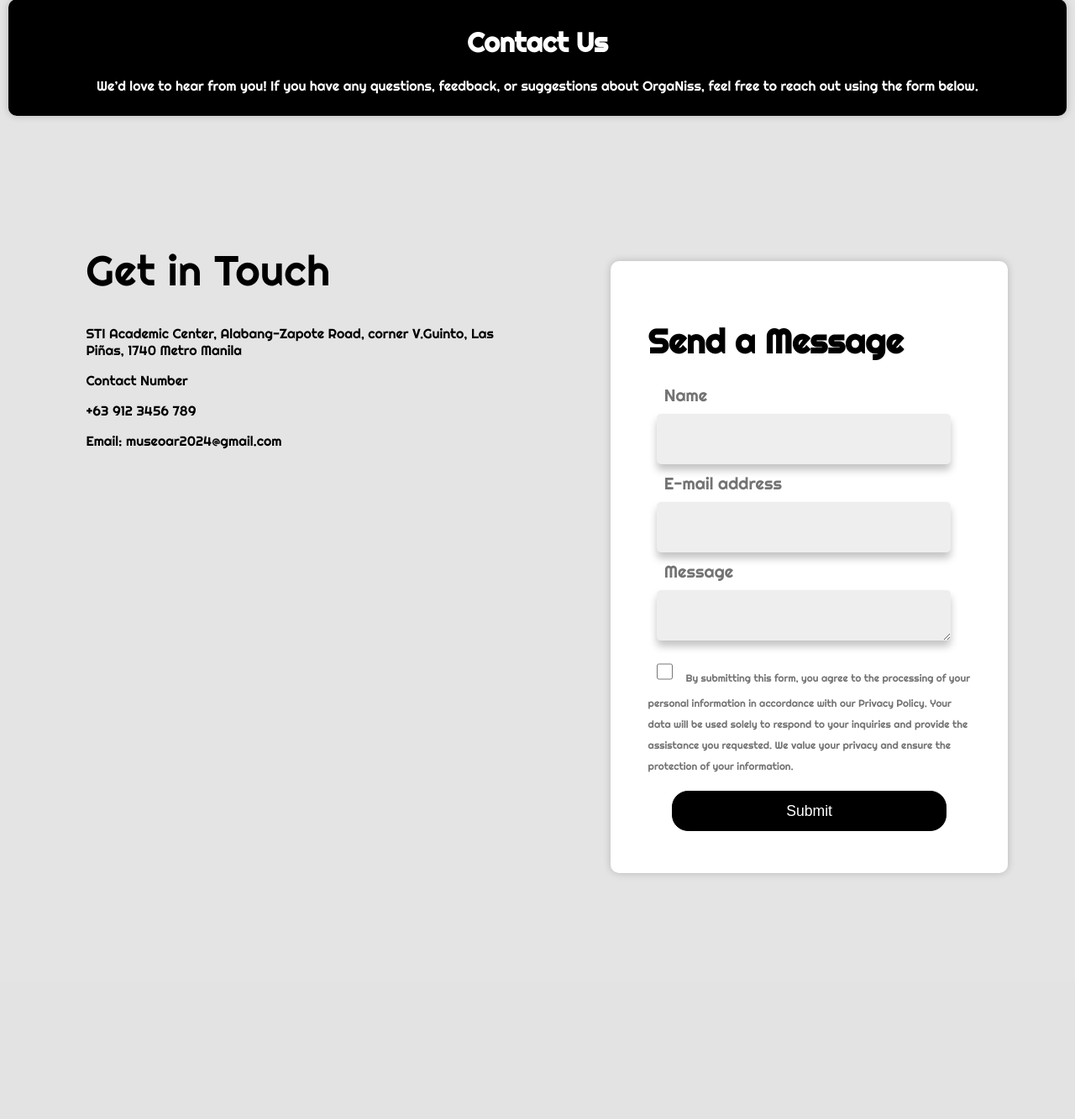
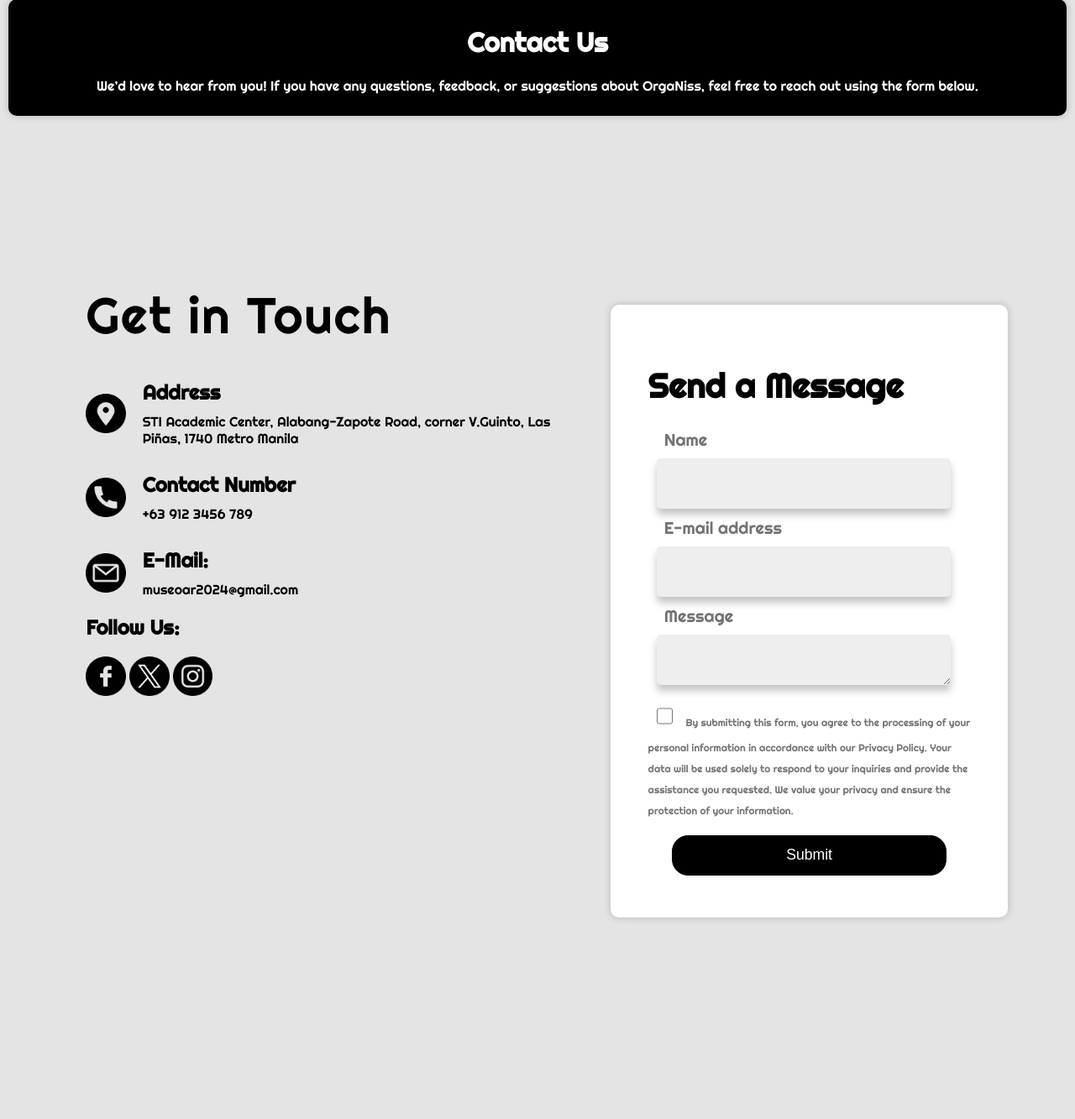
Before and after one commit to VengeTH/TMS-by-MuseoAR, a PHP site: page /Task/contactUs.php in a window 1280 px wide; the page is wider, and only the part inside the window is pictured. Shown: the part 107-1440 px from the top of that part at 84% size. Before the commit the page ends 1150 px from the top of that part, so only its background shows below. Run offline with PHP 8.4, Linux system fonts and the light colour scheme; some web fonts are replaced.

Commit message:
updated contactus layouts and added some images

```diff
--- a/contactUs.php
+++ b/contactUs.php
@@ -15,14 +15,37 @@
     </div>
     <div class="getInTouch">
         <h1>Get in Touch</h1>
-        <p>STI Academic Center, Alabang-Zapote Road, corner V.Guinto, Las Piñas, 1740 Metro Manila</p>
-        <p>Contact Number</p>
-        <p>+63 912 3456 789</p>
-        <p>Email:
+        <div class="containerAddress">
+            <img src="/img/location.png" alt="Location Marker">
+            <h2>Address</h2>
+            <p>STI Academic Center, Alabang-Zapote Road, corner V.Guinto, Las Piñas, 1740 Metro Manila</p>
+        </div>
+        <div class="containerContact">
+            <img src="/img/telephone.png" alt="Phone Icon">
+            <h2>Contact Number</h2>
+            <p>+63 912 3456 789</p>
+        </div>
+        <div class="containerEmail">
+            <img src="/img/email.png" alt="Email Icon">
+            <h2>E-Mail:</h2>
             <a href="mailto:museoar2024@gmail.com">
-                museoar2024@gmail.com
+                <p>museoar2024@gmail.com</p>
             </a>
-        </p>
+        </div>
+        <div class="containerFollowUs">
+            <h2>Follow Us:</h2>
+            <div class="socialMedia">
+                <a href="https://www.facebook.com/STIMuseoAR" target="_blank">
+                    <img src="/img/facebook.png" alt="Facebook Icon">
+                </a>
+                <a href="https://twitter.com/STIMuseoAR" target="_blank">
+                    <img src="/img/twitter.png" alt="Twitter Icon">
+                </a>
+                <a href="https://www.instagram.com/stimuseoar/" target="_blank">
+                    <img src="/img/instagram.png" alt="Instagram Icon">
+                </a>
+            </div>
+        </div>
     </div>
     <div class="contactForm">
         <form action="" method="post">
--- a/css/contactUs.css
+++ b/css/contactUs.css
@@ -14,15 +14,15 @@ body{
 }
 .getInTouch{
     position: relative;
-    top: 15vh;
+    top: 20vh;
     left: 8vw;
 }
 .getInTouch h1{
-    font-size: 50px;
+    font-size: 60px;
     font-optical-sizing: auto;
     color: black;
-    font-weight: 200;
-    letter-spacing: 0.01em;
+    font-weight: 300;
+    letter-spacing: 0.03em;
 }
 .getInTouch p:first-of-type{
     width: 40vw;
@@ -31,11 +31,103 @@ body{
     color: black;
     text-decoration: none;
 }
+.containerAddress{
+    display: grid;
+    grid-template-columns: auto 1fr;
+    grid-template-rows: auto auto;
+    gap: 10px;
+    align-items: start;
+    width: fit-content;
+    margin-top: 30px; /* Increase margin to lower the position */
+}
+.containerAddress img{
+    grid-row: span 2; /* Make the image span two rows */
+    width: 3.7vw;
+    height: auto;
+    justify-self: center; /* Center the image horizontally */
+    align-self: center; /* Center the image vertically */
+}
+.containerAddress h2{
+    color: black;
+    margin: 0;
+    padding-left: 10px; /* Push the heading slightly to the right */
+}
+.containerAddress p{
+    width: 50vw;
+    margin: 0;
+    padding-left: 10px; /* Push the paragraph slightly to the right */
+}
+.containerContact{
+    display: grid;
+    grid-template-columns: auto 1fr;
+    grid-template-rows: auto auto;
+    gap: 10px;
+    align-items: start;
+    width: fit-content;
+    margin-top: 30px; /* Increase margin to lower the position */
+}
+.containerContact img{
+    grid-row: span 2; /* Make the image span two rows */
+    width: 3.7vw;
+    height: auto;
+    justify-self: center; /* Center the image horizontally */
+    align-self: center; /* Center the image vertically */
+}
+.containerContact h2{
+    color: black;
+    margin: 0;
+    padding-left: 10px; /* Push the heading slightly to the right */
+}
+.containerContact p{
+    width: 50vw;
+    margin: 0;
+    padding-left: 10px; /* Push the paragraph slightly to the right */
+}
+.containerEmail{
+    display: grid;
+    grid-template-columns: auto 1fr;
+    grid-template-rows: auto auto;
+    gap: 10px;
+    align-items: start;
+    width: fit-content;
+    margin-top: 30px; /* Increase margin to lower the position */
+}
+.containerEmail img{
+    grid-row: span 2; /* Make the image span two rows */
+    width: 3.7vw;
+    height: auto;
+    justify-self: center; /* Center the image horizontally */
+    align-self: center; /* Center the image vertically */
+}
+.containerEmail h2{
+    color: black;
+    margin: 0;
+    padding-left: 10px; /* Push the heading slightly to the right */
+}
+.containerEmail p{
+    width: 50vw;
+    margin: 0;
+    padding-left: 10px; /* Push the paragraph slightly to the right */
+}
+.containerEmail a{
+    color: black;
+    text-decoration: none;
+}
+.containerFollowUs a{
+    color: black;
+    text-decoration: none;
+}
+.containerFollowUs img{
+    width: 3.7vw;
+    height: auto;
+    justify-self: center; /* Center the image horizontally */
+    align-self: center; /* Center the image vertically */
+}
 .contactForm{
     display: flex;
     position: relative;
     left: 56vw;
-    top: -15vh;
+    top: -40vh;
     height: 80vh;
     width: 30vw;
     padding: 3.5vw;
@@ -53,7 +145,7 @@ body{
     color: black;
 }
 
-.contactForm label[for = "name"], .contactForm label[for = "email"], .contactForm label[for = "message"]{
+.contactForm label[for="name"], .contactForm label[for="email"], .contactForm label[for="message"]{
     position: relative;
     left: 1.5vw;
 }
--- a/footer.php
+++ b/footer.php
@@ -2,7 +2,7 @@
     <a href="aboutUs.php">About Us</a>
     <p>MuseoAR Developers</p>
     <a href="contactUs.php">Contact Us</a>
-    <a href="mailto:museoar2024@gmail.cpm">museoar2024@gmail.com</a>
+    <a href="mailto:museoar2024@gmail.cpm">MuseoAR2024@gmail.com</a>
 </div>
 
 <style>
```
Also changed, not shown: img/email.png (added), img/facebook.png (added), img/instagram.png (added), img/location.png (added), img/telephone.png (added), img/twitter.png (added).
